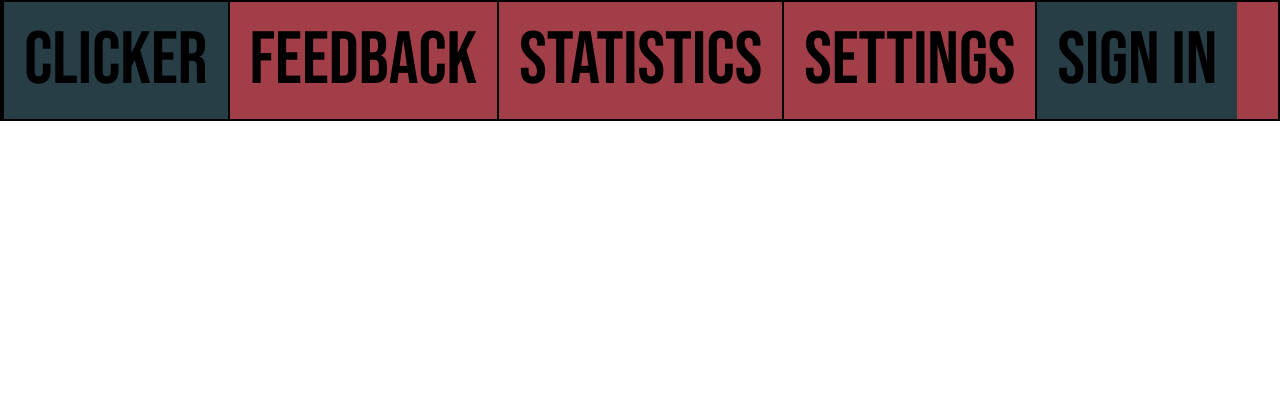
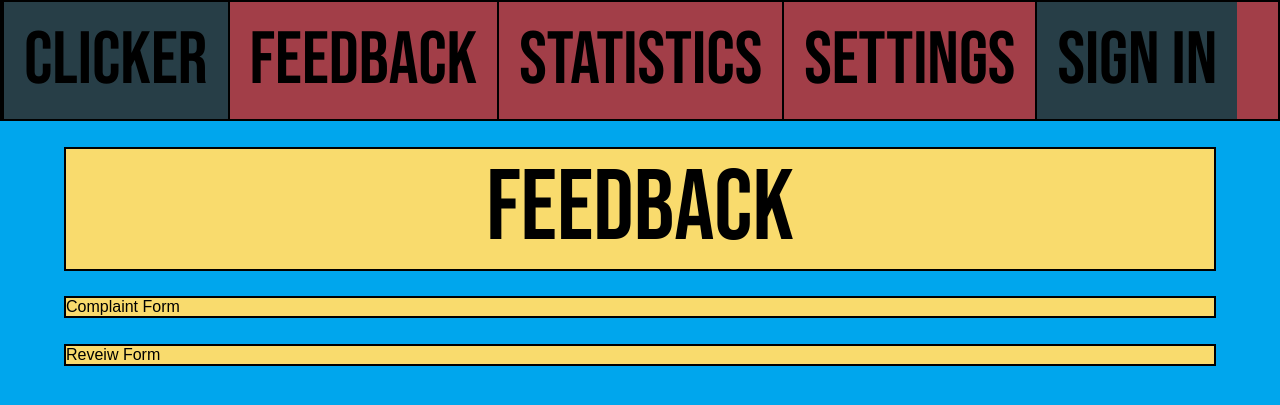
Before and after one commit to AlexWilson06/Propoganda, a PHP site: page /Feedback.php in a window 1280 px wide. Shown: the top 405 px of the page. Run offline with PHP 8.4, Linux system fonts and the light colour scheme.

Commit message:
added titles
added in the clickerbar, which has proven to be very difficult, so moved on to adding in all the titles and started on feedback form.

```diff
--- a/Feedback.php
+++ b/Feedback.php
@@ -22,6 +22,7 @@
 body {
   font-family: Arial, Helvetica, sans-serif;
   margin: 0;
+  background-color: #00A6ED;
 }
 /* Style the top navigation bar */
 .navbar {
@@ -88,11 +89,29 @@ body {
   padding: 20px;
 }
 
-/* Footer */
-.footer {
-  padding: 20px;
+.Title {
+  background-color: #F9DB6D;
+  border: 2px solid black;
+  font-family: "Bebas Neue";
+  font-size: 100px;
+  width: 90%;
+  margin-left: 5%;
+  margin-top: 2%;
   text-align: center;
-  background: #ddd;
+}
+.MainFeedbackSection {
+  background-color: #F9DB6D;
+  border: 2px solid black;
+  width: 90%;
+  margin-left: 5%;
+  margin-top: 2%;
+}
+.Section2 {
+  background-color: #F9DB6D;
+  border: 2px solid black;
+  width: 90%;
+  margin-left: 5%;
+  margin-top: 2%;
 }
 </style>
 </head>
@@ -108,6 +127,14 @@ body {
   <a href="sign in.php">Sign In</a>
   </div>
 </div>
+<div class="Title">
+<a>Feedback</a>
+</div>
+<div class="MainFeedbackSection">
+<a>Complaint Form</a>
+</div>
+<div class="Section2">
+<a>Reveiw Form</a>
 </div>
 </div>
 </body>
```
Also changed, not shown: Statistics.php (+12 -4 lines), index.php (+7 -6 lines), settings.php (+12 -5 lines), sign in.php (+11 -5 lines).
